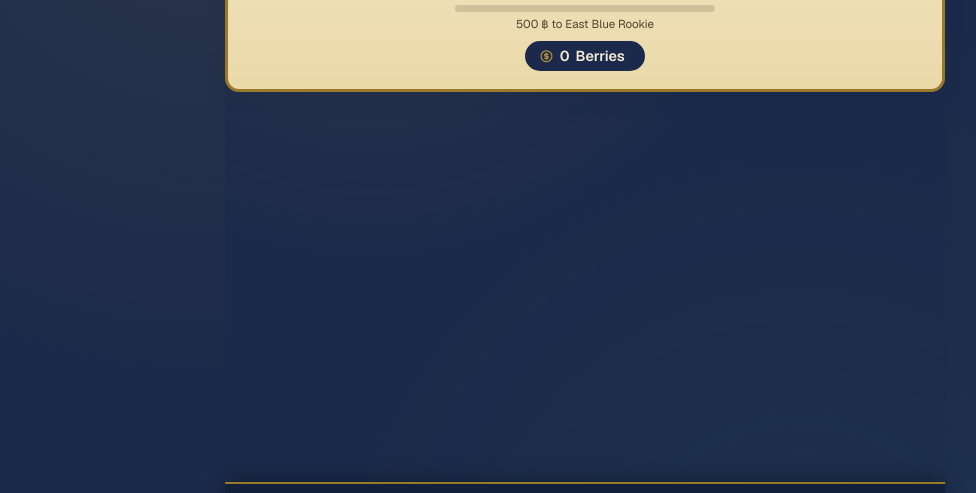
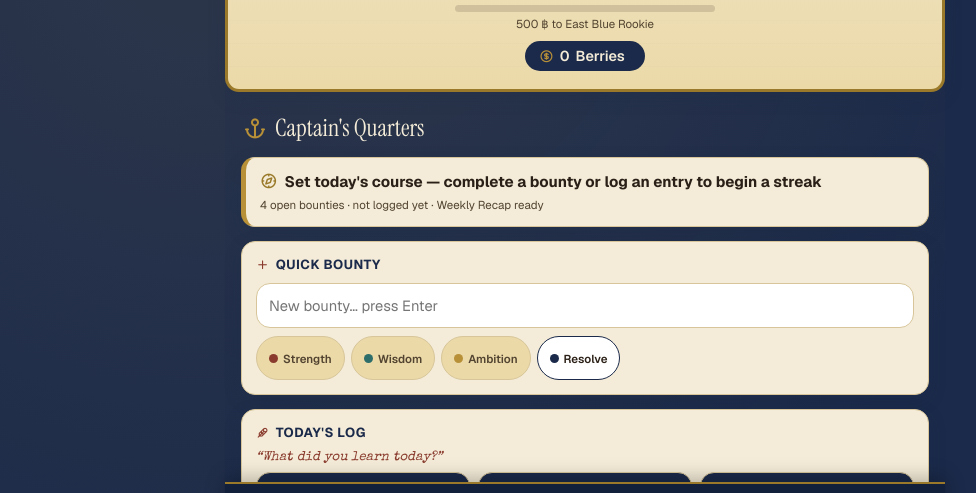
Before and after one commit to LilShaum/grand-line, a plain HTML site: page index.html in a window 1280 px wide. Shown: the part 251-744 px from the top of the page, without its empty margins (55-1031 px from the left). Drawn offline with nearby package versions, Linux system fonts and the light colour scheme; a web font is replaced by a local one.

Commit message:
fix: tab navigation broken by showSkeleton, multiple update toasts
- showSkeleton was replacing #screens innerHTML, destroying pre-rendered screen elements that show() tries to hide/show
- SW was notifying all clients on every fetch, causing multiple update toasts

```diff
--- a/index.html
+++ b/index.html
@@ -2321,10 +2321,8 @@ button:focus-visible, .tab:focus-visible, .chip:focus-visible, .weather-btn:focu
       t.classList.toggle("active", active);
       t.setAttribute("aria-selected", active);
     });
-    showSkeleton(screen);
-    requestAnimationFrame(function () {
-      setTimeout(function () { renderScreen(); window.scrollTo({ top: 0, behavior: "smooth" }); }, 80);
-    });
+    renderScreen();
+    window.scrollTo({ top: 0, behavior: "smooth" });
   }
   function renderScreen() {
     if (current === "quarters") renderQuarters();
@@ -2336,19 +2334,6 @@ button:focus-visible, .tab:focus-visible, .chip:focus-visible, .weather-btn:focu
     else if (current === "haki") renderHakiTrees();
   }
 
-  function showSkeleton(screen) {
-    var main = $("#screens");
-    var skeletons = {
-      quarters: '<div class="skeleton-card"></div><div class="skeleton-card"></div><div class="skeleton-card"></div><div class="skeleton-card"></div><div class="skeleton-card"></div>',
-      bounties: '<div class="skeleton-card"></div><div class="skeleton-card"></div><div class="skeleton-card"></div>',
-      duties: '<div class="skeleton-card"></div><div class="skeleton-card"></div><div class="skeleton-card"></div>',
-      log: '<div class="skeleton-card"></div><div class="skeleton-card"></div><div class="skeleton-card"></div><div class="skeleton-card"></div>',
-      pose: '<div class="skeleton-card"></div>',
-      hold: '<div class="skeleton-card"></div><div class="skeleton-card"></div><div class="skeleton-card"></div><div class="skeleton-card"></div>',
-      haki: '<div class="skeleton-card"></div><div class="skeleton-card"></div>'
-    };
-    main.innerHTML = '<div class="skeleton-screen">' + (skeletons[screen] || '') + '</div>';
-  }
   function refreshAll() { renderHeader(); renderScreen(); }
 
   function wire() {
```
Also changed, not shown: sw.js (+6 -2 lines).
